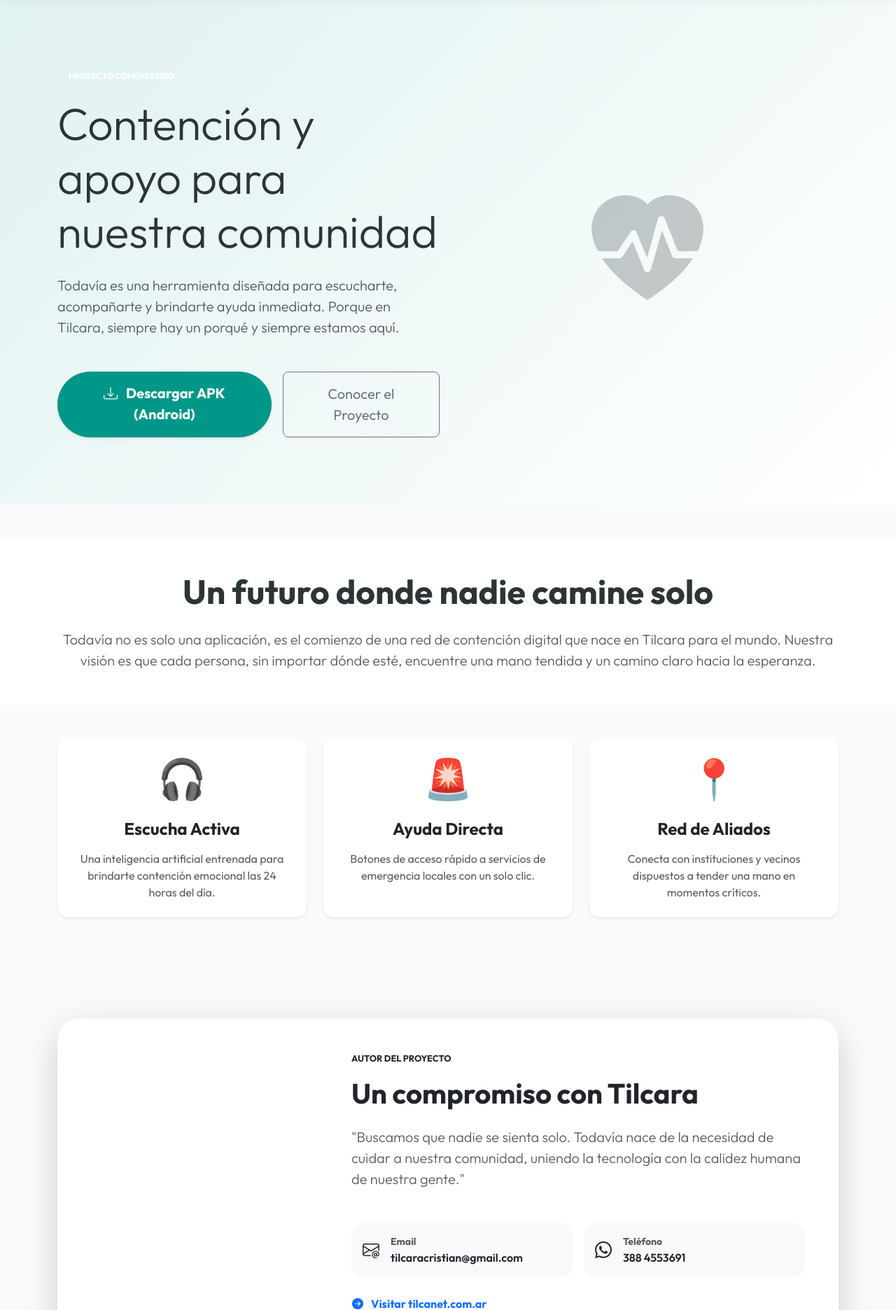
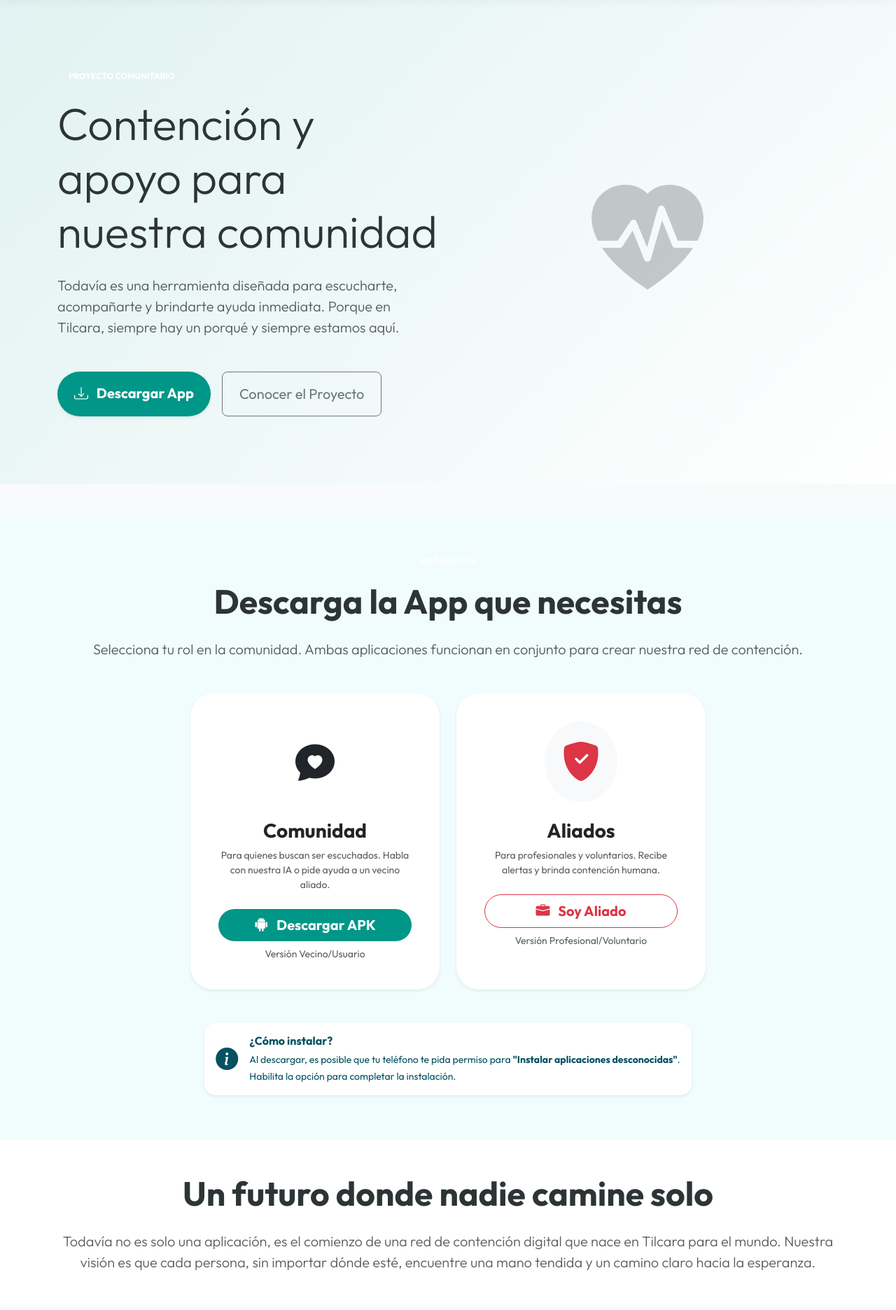
Before and after one commit to tilcanet/todavia, a Django app: page / in a window 1280 px wide. Shown: the part 77-1949 px from the top of the page at 70% size. Run offline with Django 5.2, Linux system fonts and the light colour scheme.

Commit message:
Added APK download section to website and build script

```diff
--- a/templates/home.html
+++ b/templates/home.html
@@ -12,8 +12,8 @@
                 <p class="lead text-muted mb-5 fs-5">Todavía es una herramienta diseñada para escucharte, acompañarte y
                     brindarte ayuda inmediata. Porque en Tilcara, siempre hay un porqué y siempre estamos aquí.</p>
                 <div class="d-flex flex-column flex-sm-row gap-3 justify-content-center justify-content-lg-start">
-                    <a href="/media/app-todavia.apk" class="btn btn-teal btn-lg px-4 py-3 shadow-sm">
-                        <i class="bi bi-download me-2"></i> Descargar APK (Android)
+                    <a href="#descargas" class="btn btn-teal btn-lg px-4 py-3 shadow-sm">
+                        <i class="bi bi-download me-2"></i> Descargar App
                     </a>
                     <a href="#quien-soy" class="btn btn-outline-secondary btn-lg px-4 py-3">
                         Conocer el Proyecto
@@ -24,6 +24,71 @@
                 <div class="floating-icon-group position-relative">
                     <div class="display-1 text-teal opacity-25" style="font-size: 10rem;"><i
                             class="bi bi-heart-pulse-fill"></i></div>
+                </div>
+            </div>
+        </div>
+    </div>
+</section>
+
+<!-- Downloads Section -->
+<section id="descargas" class="py-5" style="background-color: #f0fdfc;">
+    <div class="container text-center">
+        <span class="badge rounded-pill bg-teal text-white mb-3 px-3 py-2 fw-bold text-uppercase">Instalación</span>
+        <h2 class="display-5 fw-bold text-teal-dark mb-4">Descarga la App que necesitas</h2>
+        <p class="lead text-muted mb-5 max-600 mx-auto">Selecciona tu rol en la comunidad. Ambas aplicaciones funcionan
+            en conjunto para crear nuestra red de contención.</p>
+
+        <div class="row g-4 justify-content-center">
+            <!-- App Comunidad -->
+            <div class="col-md-5 col-lg-4">
+                <div class="card h-100 border-0 shadow-sm rounded-5 p-4 hover-up bg-white">
+                    <div class="card-body">
+                        <div class="mb-4">
+                            <div class="bg-teal-soft d-inline-block p-4 rounded-circle text-teal display-4">
+                                <i class="bi bi-chat-heart-fill"></i>
+                            </div>
+                        </div>
+                        <h3 class="fw-bold mb-2">Comunidad</h3>
+                        <p class="text-muted small mb-4">Para quienes buscan ser escuchados. Habla con nuestra IA o pide
+                            ayuda a un vecino aliado.</p>
+                        <a href="/media/todavia_comunidad.apk" class="btn btn-teal btn-lg w-100 rounded-pill fw-bold">
+                            <i class="bi bi-android2 me-2"></i> Descargar APK
+                        </a>
+                        <div class="mt-2 small text-muted">Versión Vecino/Usuario</div>
+                    </div>
+                </div>
+            </div>
+
+            <!-- App Aliados -->
+            <div class="col-md-5 col-lg-4">
+                <div class="card h-100 border-0 shadow-sm rounded-5 p-4 hover-up bg-white">
+                    <div class="card-body">
+                        <div class="mb-4">
+                            <div class="bg-light d-inline-block p-4 rounded-circle text-danger display-4">
+                                <i class="bi bi-shield-fill-check"></i>
+                            </div>
+                        </div>
+                        <h3 class="fw-bold mb-2">Aliados</h3>
+                        <p class="text-muted small mb-4">Para profesionales y voluntarios. Recibe alertas y brinda
+                            contención humana.</p>
+                        <a href="/media/todavia_aliados.apk"
+                            class="btn btn-outline-danger btn-lg w-100 rounded-pill fw-bold">
+                            <i class="bi bi-briefcase-fill me-2"></i> Soy Aliado
+                        </a>
+                        <div class="mt-2 small text-muted">Versión Profesional/Voluntario</div>
+                    </div>
+                </div>
+            </div>
+        </div>
+
+        <div class="mt-5 alert alert-info d-inline-block text-start border-0 bg-white shadow-sm rounded-4">
+            <div class="d-flex gap-3 align-items-center">
+                <i class="bi bi-info-circle-fill h2 text-teal mb-0"></i>
+                <div>
+                    <h6 class="fw-bold mb-1">¿Cómo instalar?</h6>
+                    <small class="mb-0">Al descargar, es posible que tu teléfono te pida permiso para <strong>"Instalar
+                            aplicaciones desconocidas"</strong>. <br>Habilita la opción para completar la
+                        instalación.</small>
                 </div>
             </div>
         </div>
```
Also changed, not shown: 1 other file.
